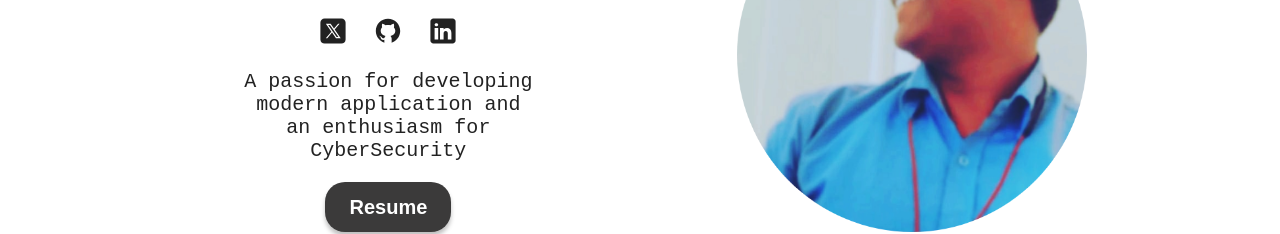
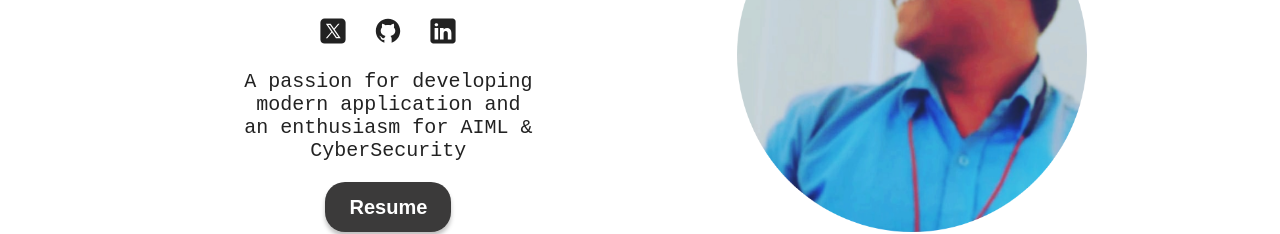
Before and after one commit to Itstheadithya/adithya-portfolio, a React (Vite) app: page / in a window 1280 px wide. Shown: the part 343-577 px from the top of the page. Built offline with nearby package versions, Linux system fonts and the light colour scheme.

Commit message:
Update Hero.jsx

```diff
--- a/src/sections/Hero/Hero.jsx
+++ b/src/sections/Hero/Hero.jsx
@@ -41,7 +41,7 @@ function Hero() {
                 </a>
             </span>
             <p className={styles.description}>
-                A passion for developing modern application and an enthusiasm for CyberSecurity
+                A passion for developing modern application and an enthusiasm for AIML & CyberSecurity
             </p>
             <a id='resume' href={cv} download>
                 <button className='hover'>Resume</button>
```
